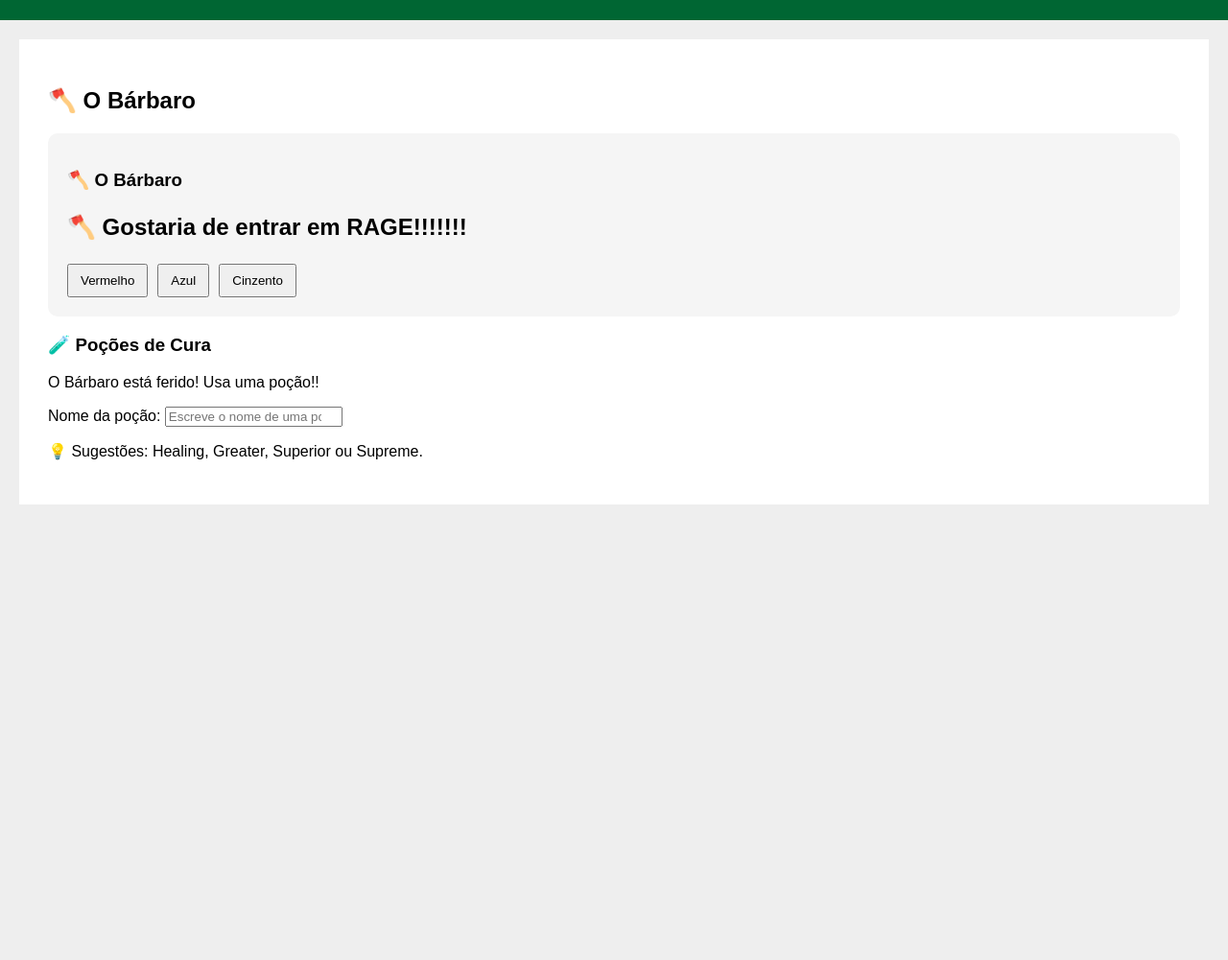
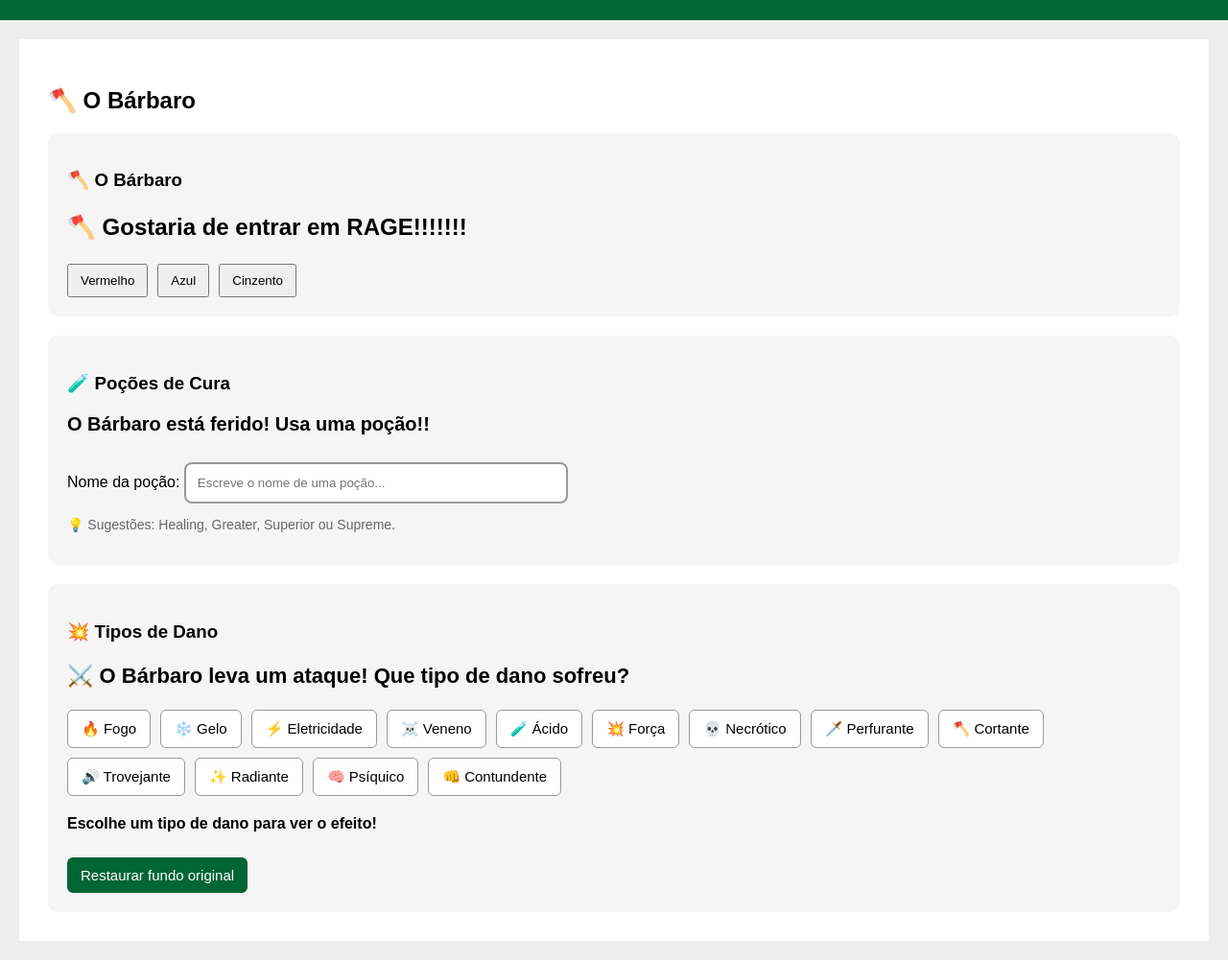
Before and after one commit to Peter-Petrov-21407097/Peter-Petrov-21407097.github.io, a plain HTML site: page lab5/index.html in a window 1280 px wide. Shown: the part 100-1101 px from the top of the page at 96% size. Before the commit the page ends 800 px from the top, so only its background shows below. Drawn offline with Linux system fonts and the light colour scheme.

Commit message:
Lab5 exerc3

```diff
--- a/lab5/css/style.css
+++ b/lab5/css/style.css
@@ -4,6 +4,7 @@ body {
   margin: 0;
   font-family: Arial, sans-serif;
   background-color: #eee;
+  transition: background 0.4s ease;
 }
 
 /* CABEÇALHO */
@@ -49,3 +50,156 @@ main {
 }
 
 /* EXERCÍCIO 2 — POÇÕES DE CURA */
+
+.evento-pocao {
+  padding: 20px;
+  margin-top: 20px;
+  background-color: #f5f5f5;
+  border-radius: 10px;
+}
+
+#texto-pocao {
+  font-size: 20px;
+  font-weight: bold;
+}
+
+#nome-pocao {
+  width: 100%;
+  max-width: 400px;
+  box-sizing: border-box;
+  padding: 12px;
+  margin-top: 8px;
+  border: 2px solid #999;
+  border-radius: 8px;
+  background-color: white;
+  transition: background-color 0.3s ease;
+}
+
+.dica-pocao {
+  color: #666;
+  font-size: 14px;
+}
+
+/* CORES DAS POÇÕES */
+
+.pocao-healing {
+  background-color: #ffe5e5 !important;
+}
+
+.pocao-greater {
+  background-color: #ffb3b3 !important;
+}
+
+.pocao-superior {
+  background-color: #f66 !important;
+}
+
+.pocao-supreme {
+  background-color: #ff1a1a !important;
+}
+
+/* EXERCÍCIO 3 — TIPOS DE DANO */
+
+.evento-dano {
+  padding: 20px;
+  margin-top: 20px;
+  background-color: #f5f5f5;
+  border-radius: 10px;
+}
+
+#texto-dano {
+  font-size: 22px;
+  font-weight: bold;
+}
+
+.botoes-dano {
+  display: flex;
+  flex-wrap: wrap;
+  gap: 10px;
+}
+
+.botoes-dano button,
+#reset-dano {
+  padding: 10px 14px;
+  border: 1px solid #999;
+  border-radius: 6px;
+  cursor: pointer;
+  font-size: 15px;
+}
+
+.botoes-dano button {
+  background-color: white;
+}
+
+.botoes-dano button:hover,
+#reset-dano:hover {
+  filter: brightness(0.9);
+}
+
+#resultado-dano {
+  margin-top: 20px;
+  font-weight: bold;
+}
+
+/* FUNDOS DOS TIPOS DE DANO */
+
+body.dano-fogo {
+  background: linear-gradient(135deg, #7f0000, #ff4500, #ffb000);
+}
+
+body.dano-gelo {
+  background: linear-gradient(135deg, #003366, #00bfff, #e0ffff);
+}
+
+body.dano-eletricidade {
+  background: linear-gradient(135deg, #160044, #5426a8, #00bfff);
+}
+
+body.dano-veneno {
+  background: linear-gradient(135deg, #123500, #398000, #a5d600);
+}
+
+body.dano-acido {
+  background: linear-gradient(135deg, #254000, #a0c900, #eaff70);
+}
+
+body.dano-forca {
+  background: linear-gradient(135deg, #191970, #4169e1, #c0c0ff);
+}
+
+body.dano-necrotico {
+  background: linear-gradient(135deg, #080808, #34203f, #673b70);
+}
+
+body.dano-perfurante {
+  background: linear-gradient(135deg, #424242, #a8a8a8, #e0e0e0);
+}
+
+body.dano-cortante {
+  background: linear-gradient(135deg, #330000, #990000, #d9a0a0);
+}
+
+body.dano-trovejante {
+  background: linear-gradient(135deg, #292929, #646464, #d4d4d4);
+}
+
+body.dano-radiante {
+  background: linear-gradient(135deg, #806000, #ffd700, #fff8dc);
+}
+
+body.dano-psiquico {
+  background: linear-gradient(135deg, #35004f, #b000b5, #ffb3ff);
+}
+
+body.dano-contundente {
+  background: linear-gradient(135deg, #382719, #8b7355, #d2b48c);
+}
+
+/* BOTÃO PARA RESTAURAR */
+
+#reset-dano {
+  margin-top: 10px;
+  background-color: #063;
+  color: white;
+  border: none;
+}
--- a/lab5/index.html
+++ b/lab5/index.html
@@ -62,6 +62,66 @@
           💡 Sugestões: Healing, Greater, Superior ou Supreme.
         </p>
       </section>
+
+      <!-- EXERCÍCIO 3 — TIPOS DE DANO -->
+
+      <section class="evento-dano">
+        <h3>💥 Tipos de Dano</h3>
+
+        <p id="texto-dano">
+          ⚔️ O Bárbaro leva um ataque! Que tipo de dano sofreu?
+        </p>
+
+        <div class="botoes-dano">
+          <button type="button" class="dano" data-dano="fogo">🔥 Fogo</button>
+
+          <button type="button" class="dano" data-dano="gelo">❄️ Gelo</button>
+
+          <button type="button" class="dano" data-dano="eletricidade">
+            ⚡ Eletricidade
+          </button>
+
+          <button type="button" class="dano" data-dano="veneno">
+            ☠️ Veneno
+          </button>
+
+          <button type="button" class="dano" data-dano="acido">🧪 Ácido</button>
+
+          <button type="button" class="dano" data-dano="forca">💥 Força</button>
+
+          <button type="button" class="dano" data-dano="necrotico">
+            💀 Necrótico
+          </button>
+
+          <button type="button" class="dano" data-dano="perfurante">
+            🗡️ Perfurante
+          </button>
+
+          <button type="button" class="dano" data-dano="cortante">
+            🪓 Cortante
+          </button>
+
+          <button type="button" class="dano" data-dano="trovejante">
+            🔊 Trovejante
+          </button>
+
+          <button type="button" class="dano" data-dano="radiante">
+            ✨ Radiante
+          </button>
+
+          <button type="button" class="dano" data-dano="psiquico">
+            🧠 Psíquico
+          </button>
+
+          <button type="button" class="dano" data-dano="contundente">
+            👊 Contundente
+          </button>
+        </div>
+
+        <p id="resultado-dano">Escolhe um tipo de dano para ver o efeito!</p>
+
+        <button type="button" id="reset-dano">Restaurar fundo original</button>
+      </section>
     </main>
 
     <script src="scripts/main.js"></script>
--- a/lab5/scripts/main.js
+++ b/lab5/scripts/main.js
@@ -32,3 +32,28 @@ nomePocao.addEventListener("input", () => {
     nomePocao.classList.add("pocao-supreme");
   }
 });
+
+// EXERCÍCIO 3 — TIPOS DE DANO
+
+const resultadoDano = document.querySelector("#resultado-dano");
+
+document.querySelectorAll("button.dano").forEach((botao) => {
+  botao.addEventListener("click", () => {
+    const dano = botao.dataset.dano;
+
+    document.body.className = `dano-${dano}`;
+
+    resultadoDano.textContent =
+      `O Bárbaro sofreu dano de ${botao.textContent.trim()}!`;
+  });
+});
+
+// RESTAURAR O FUNDO ORIGINAL
+
+const botaoResetDano = document.querySelector("#reset-dano");
+
+botaoResetDano.addEventListener("click", () => {
+  document.body.className = "";
+  resultadoDano.textContent =
+    "Escolhe um tipo de dano para ver o efeito!";
+});
```
